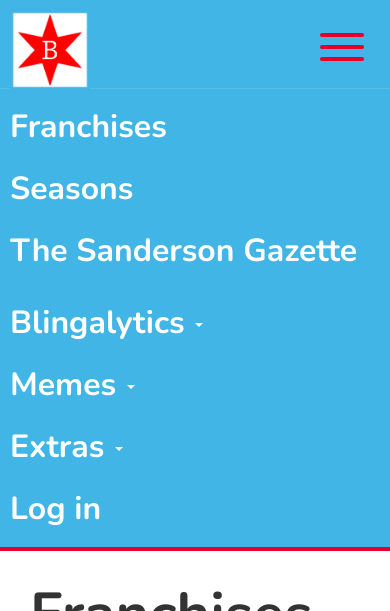
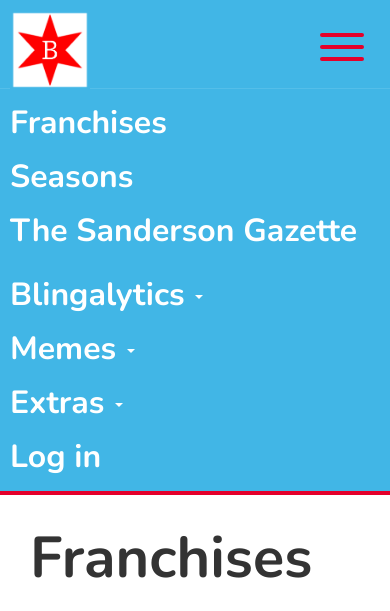
Before and after one commit to edwardwgross/blingaleague, a Django app: page /teams/ in a window 390 px wide, after a click on "Toggle navigation". Shown: the top 611 px of the page. Run offline with Django 3.2, Linux system fonts and the light colour scheme; data that the repository does not hold is empty; parts of the project's set-up code (start-up, migrations or seed data) failed here and were passed over; some libraries are stand-ins or nearby versions.

Commit message:
More tweaks to not-full-screen formatting of navmenu

```diff
--- a/blingaleague/static/blingaleague/css/blingaleague.css
+++ b/blingaleague/static/blingaleague/css/blingaleague.css
@@ -741,3 +741,11 @@ h3.no_results_message {
         max-height: 100% !important;
     }
 }
+
+@media screen and (max-width: 750px) {
+    .nav li a, nav li a,
+    .nav li a:visited, nav li a:visited,
+    .nav li a:focus, nav li a:focus {
+        padding: 6px 10px;
+    }
+}
```
